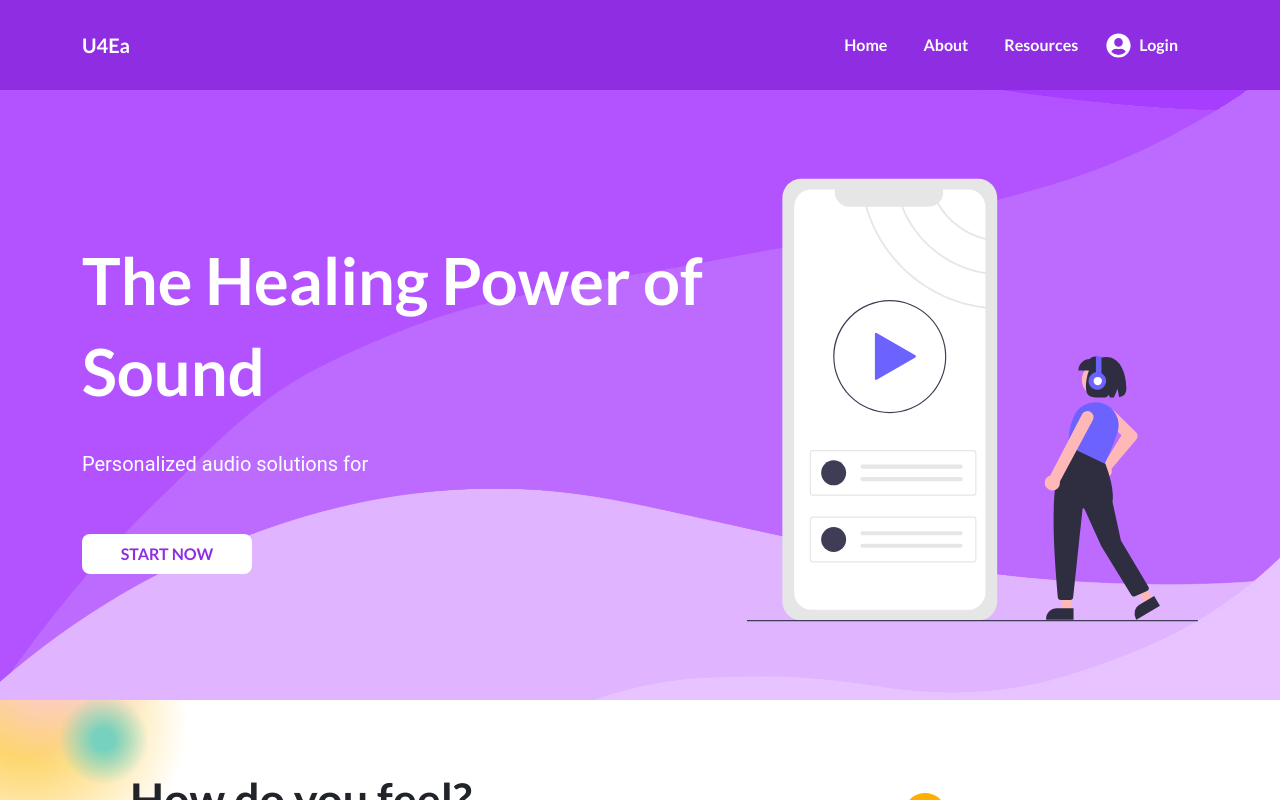
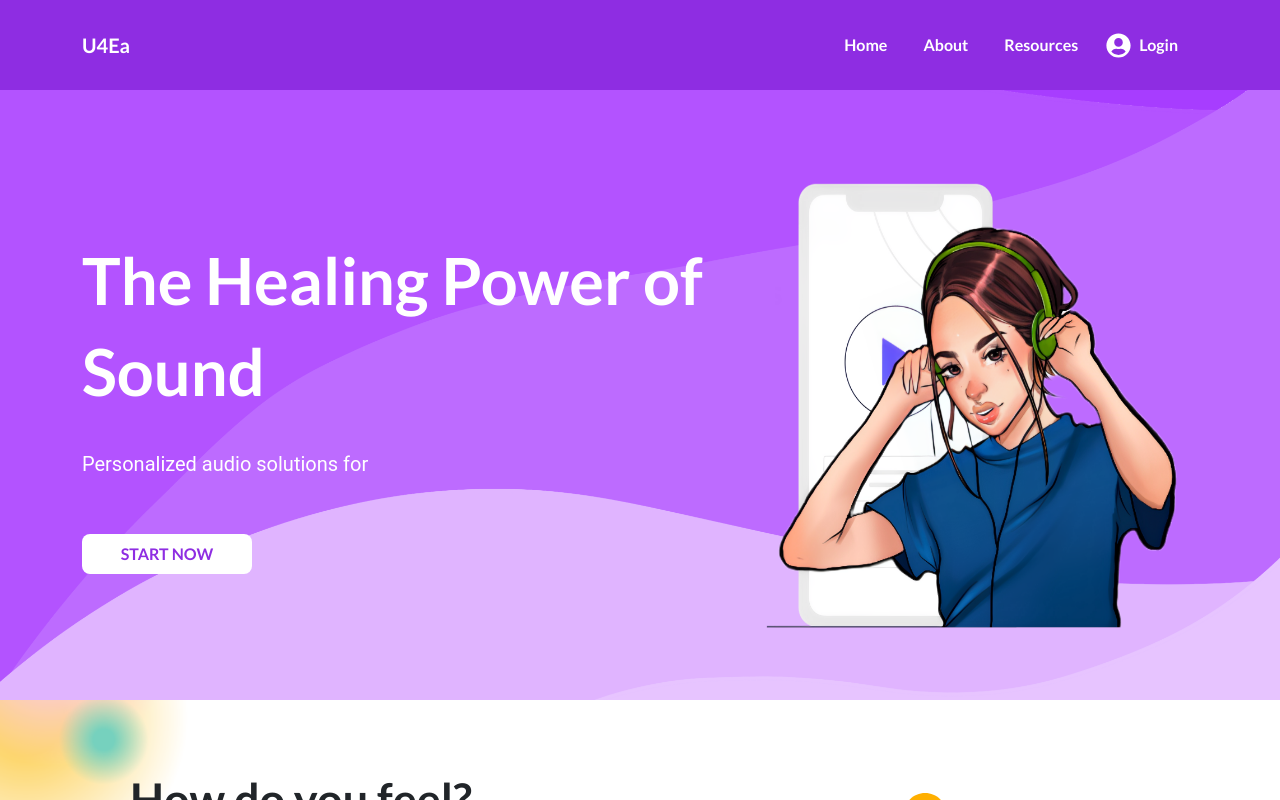
Before and after one commit to U4EaData/Landing-Page, a React (Create React App) app: page / in a window 1280 px wide. Built offline with nearby package versions, Linux system fonts and the light colour scheme; no server answers.

Commit message:
landing page first image changed

```diff
--- a/src/components/main/MainSection.js
+++ b/src/components/main/MainSection.js
@@ -4,6 +4,7 @@ import Row from "react-bootstrap/Row";
 import Col from "react-bootstrap/Col";
 import Button from "react-bootstrap/Button";
 import Image from "../../images/musicgirl.svg";
+import SuperimposedImage from "../../images/girl-phone-better-qual.png";
 import girlImg from "../../images/girl-profile.png";
 import { init } from "ityped";
 import { Nav } from "react-bootstrap";
@@ -56,7 +57,7 @@ function MainSection() {
           </Col>
           <Col className={classes.headingImage}>
             <img
-              src={Image}
+              src={SuperimposedImage}
               alt="girl listening to personalized sound scape"
               className={classes.mainsectionimage}
             ></img>
```
Also changed, not shown: src/images/girl-phone-better-qual.png (added).
